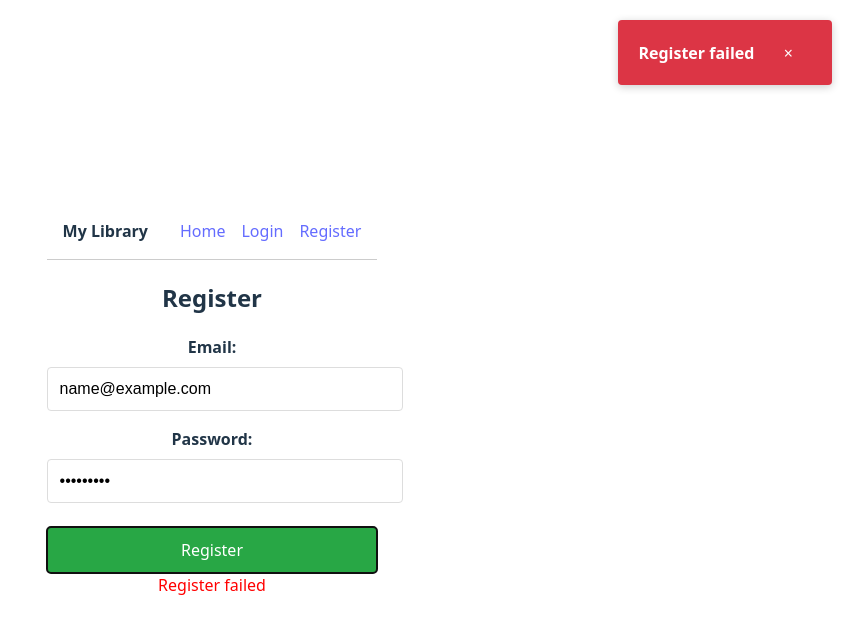
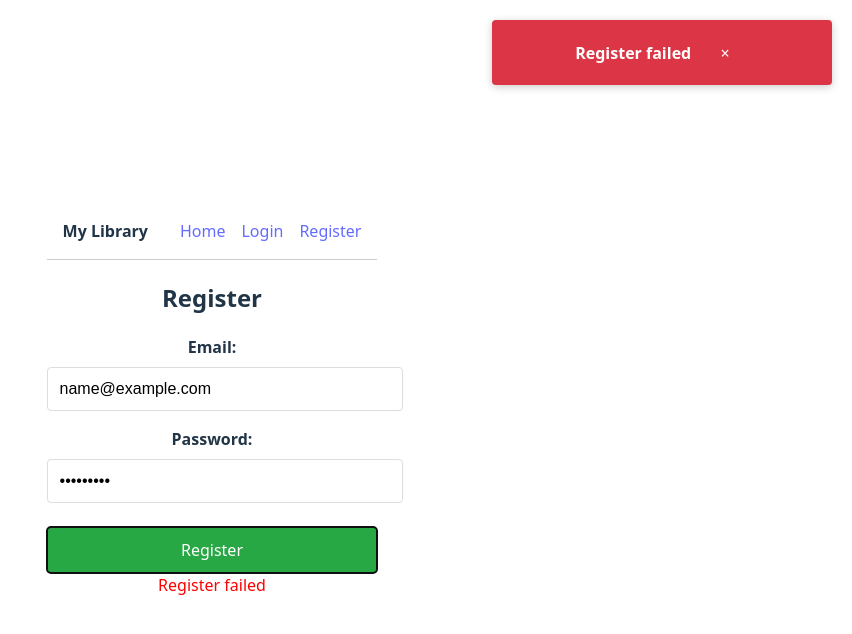
Before and after one commit to AnshulAgrawal999/Books-Library-Management-App, a React (Vite) app in the folder frontend/: page /register in a window 1280 px wide. Both pictures are taken after typing "name@example.com", "Sample123" into the empty fields and a click on the button "Register". Shown: the top 634 px of the page, without its empty margins (428-1280 px from the left). Built offline with nearby package versions, Linux system fonts and the light colour scheme; no server answers.

Commit message:
Toast Stack System Implemented

```diff
--- a/frontend/src/App.jsx
+++ b/frontend/src/App.jsx
@@ -8,15 +8,13 @@ import Home from './pages/Home';
 import MyBooks from './pages/MyBooks';
 import Login from './pages/Login';
 import Register from './pages/Register';
-import { useDispatch, useSelector } from 'react-redux';
+import { useDispatch } from 'react-redux';
 import { fetchCurrentUser } from './features/auth/authSlice';
-import { hideToast } from './features/ui/uiSlice';
-import Toast from './components/Toast';
+import ToastContainer from './components/ToastContainer';
 
 function App() {
   const [count, setCount] = useState(0)
   const dispatch = useDispatch();
-  const { toast } = useSelector(state => state.ui);
 
   useEffect(() => {
     // Check if user is already logged in on app load
@@ -32,13 +30,7 @@ function App() {
         <Route path="/login" element={<Login />} />
         <Route path="/register" element={<Register />} />
       </Routes>
-      {toast.show && (
-        <Toast
-          message={toast.message}
-          type={toast.type}
-          onClose={() => dispatch(hideToast())}
-        />
-      )}
+      <ToastContainer />
     </Router>
   )
 }
--- a/frontend/src/components/Toast.jsx
+++ b/frontend/src/components/Toast.jsx
@@ -1,26 +1,24 @@
 import React, { useEffect } from 'react';
 
-const Toast = ({ message, type = 'success', onClose, duration = 3000 }) => {
+const Toast = ({ id, message, type = 'success', onClose, duration = 3000 }) => {
   useEffect(() => {
     const timer = setTimeout(() => {
-      onClose();
+      onClose(id);
     }, duration);
 
     return () => clearTimeout(timer);
-  }, [onClose, duration]);
+  }, [onClose, duration, id]);
 
   const getToastStyle = () => {
     const baseStyle = {
-      position: 'fixed',
-      top: '20px',
-      right: '20px',
       padding: '12px 20px',
       borderRadius: '4px',
       color: 'white',
       fontWeight: 'bold',
-      zIndex: 1000,
       boxShadow: '0 2px 8px rgba(0,0,0,0.2)',
-      animation: 'slideIn 0.3s ease-out'
+      animation: 'slideIn 0.3s ease-out',
+      marginBottom: '8px',
+      minWidth: '300px'
     };
 
     if (type === 'success') {
@@ -36,7 +34,7 @@ const Toast = ({ message, type = 'success', onClose, duration = 3000 }) => {
     <div style={getToastStyle()}>
       {message}
       <button
-        onClick={onClose}
+        onClick={() => onClose(id)}
         style={{
           background: 'none',
           border: 'none',
--- /dev/null
+++ b/frontend/src/components/ToastContainer.jsx
@@ -0,0 +1,35 @@
+import React from 'react';
+import { useSelector, useDispatch } from 'react-redux';
+import { hideToast } from '../features/ui/uiSlice';
+import Toast from './Toast';
+
+const ToastContainer = () => {
+  const dispatch = useDispatch();
+  const { toasts } = useSelector(state => state.ui);
+
+  const handleCloseToast = (toastId) => {
+    dispatch(hideToast(toastId));
+  };
+
+  return (
+    <div style={{
+      position: 'fixed',
+      top: '20px',
+      right: '20px',
+      zIndex: 1000,
+      maxWidth: '400px'
+    }}>
+      {toasts.map(toast => (
+        <Toast
+          key={toast.id}
+          id={toast.id}
+          message={toast.message}
+          type={toast.type}
+          onClose={handleCloseToast}
+        />
+      ))}
+    </div>
+  );
+};
+
+export default ToastContainer;
--- a/frontend/src/features/ui/uiSlice.js
+++ b/frontend/src/features/ui/uiSlice.js
@@ -1,11 +1,7 @@
 import { createSlice } from '@reduxjs/toolkit';
 
 const initialState = {
-  toast: {
-    show: false,
-    message: '',
-    type: 'success'
-  }
+  toasts: [] // Array of toasts instead of single toast
 };
 
 const uiSlice = createSlice({
@@ -13,17 +9,23 @@ const uiSlice = createSlice({
   initialState,
   reducers: {
     showToast: (state, action) => {
-      state.toast = {
-        show: true,
+      const newToast = {
+        id: Date.now() + Math.random(), // Unique ID for each toast
         message: action.payload.message,
-        type: action.payload.type || 'success'
+        type: action.payload.type || 'success',
+        timestamp: Date.now()
       };
+      state.toasts.push(newToast);
     },
-    hideToast: (state) => {
-      state.toast.show = false;
+    hideToast: (state, action) => {
+      const toastId = action.payload;
+      state.toasts = state.toasts.filter(toast => toast.id !== toastId);
+    },
+    clearAllToasts: (state) => {
+      state.toasts = [];
     }
   }
 });
 
-export const { showToast, hideToast } = uiSlice.actions;
+export const { showToast, hideToast, clearAllToasts } = uiSlice.actions;
 export default uiSlice.reducer;
```
